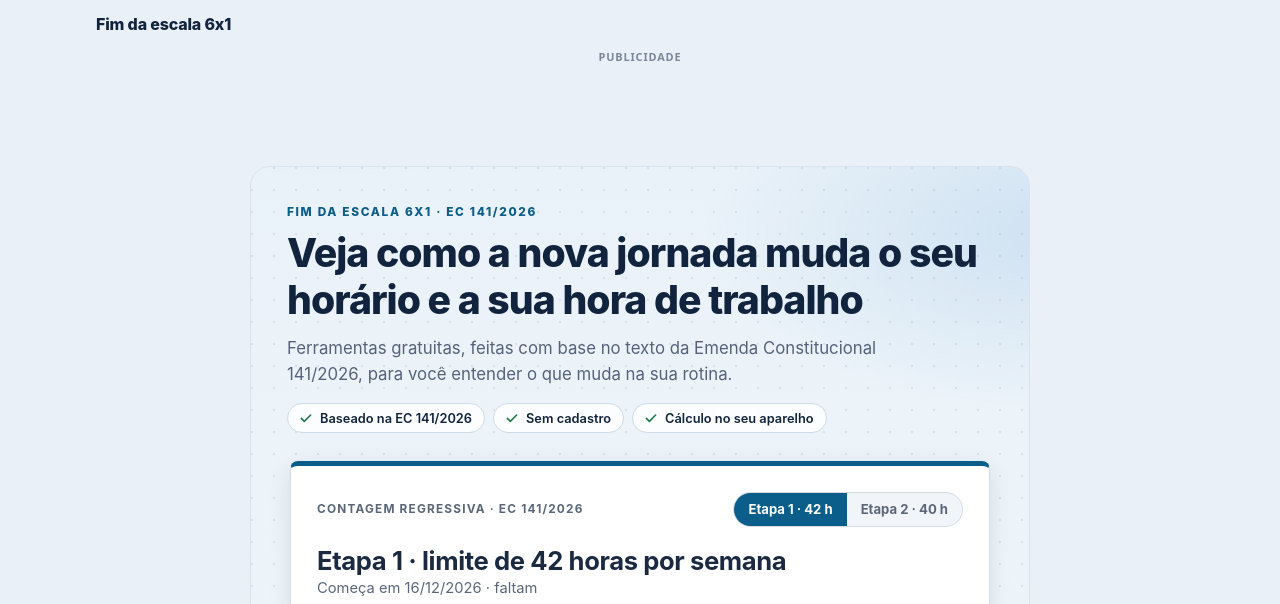
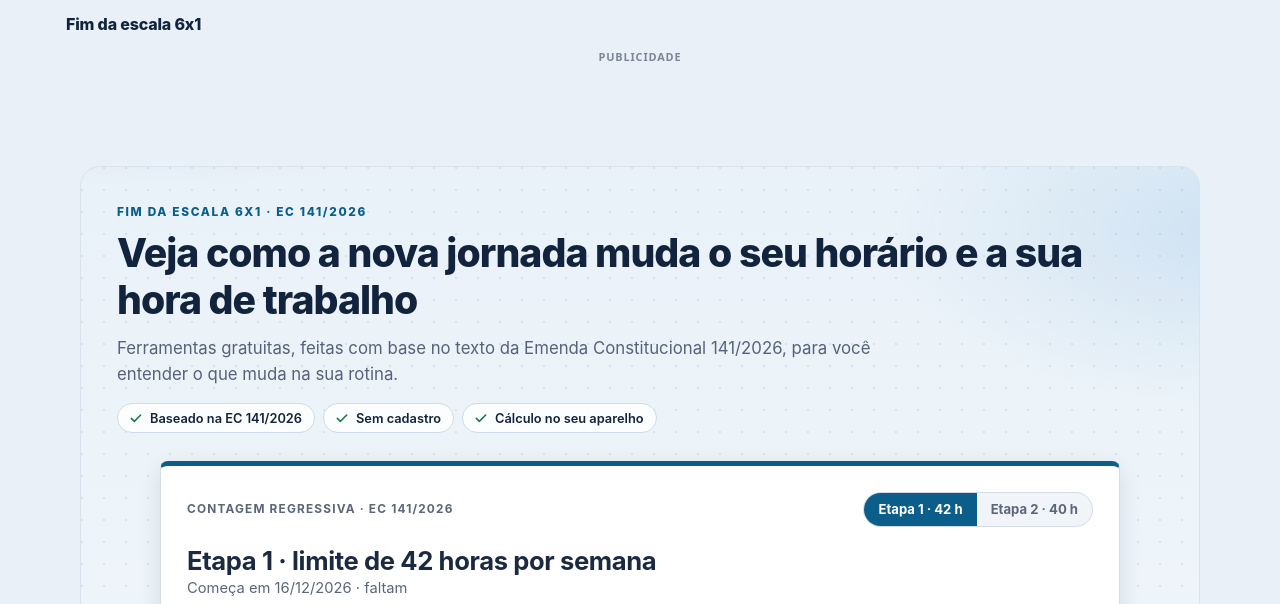
Before and after one commit to gthallys-droid/fim-da-escala-6x1, a plain HTML site: page index.html in a window 1280 px wide. Shown: the top 604 px of the page. Drawn offline with Linux system fonts and the light colour scheme.

Commit message:
Add files via upload

```diff
--- a/index.html
+++ b/index.html
@@ -4,7 +4,6 @@
 <meta charset="utf-8">
 <meta name="viewport" content="width=device-width, initial-scale=1">
 <title>Fim da escala 6x1: calculadoras e simulador | EC 141/2026</title>
-<meta name="google-site-verification" content="google959384c1702daa01" />
 <meta name="description" content="Calculadoras gratuitas sobre o fim da escala 6x1 (EC 141/2026): contagem regressiva, valor da hora e simulador de horário.">
 <!-- Google AdSense -->
 <script async src="https://pagead2.googlesyndication.com/pagead/js/adsbygoogle.js?client=ca-pub-6577857913707933" crossorigin="anonymous"></script>
@@ -30,14 +29,6 @@ footer{max-width:820px;margin:8px auto 0;padding:20px 16px 36px;text-align:cente
 footer nav{display:flex;flex-wrap:wrap;justify-content:center;gap:6px 18px;margin-bottom:10px}
 footer a{color:#0b5d8a;font-weight:600;text-decoration:none;padding:6px 2px}
 footer a:hover{text-decoration:underline}
-</style>
-<style>
-/* Desktop: aproveita melhor a largura da tela (celular não muda) */
-@media(min-width:1000px){
-.wrap,.site-h,footer{max-width:1120px}
-.wrap{padding-left:24px;padding-right:24px}
-#fim6,#cdw,#c6x1,#c5x2,.adslot{max-width:1072px}
-}
 </style>
 </head>
 <body>
@@ -93,6 +84,15 @@ footer a:hover{text-decoration:underline}
 #fim6 #cdw .seg button{position:relative;display:block;flex:0 1 auto;min-width:0;height:auto;margin:0;line-height:1.25;white-space:nowrap;text-shadow:none;text-indent:0;letter-spacing:0;padding:8px 14px;text-align:center}
 #fim6 #cdw .seg button::before,#fim6 #cdw .seg button::after{content:none!important;display:none!important}
 @media(max-width:400px){#fim6 #cdw .seg button{padding:8px 10px;font-size:.78rem}}
+/* ===== Desktop: aproveitar melhor a largura (celular não muda) ===== */
+@media(min-width:900px){
+.wrap,.site-h,footer{max-width:1180px}
+#fim6{max-width:1120px}
+#fim6 #cdw,#fim6 #c6x1,#fim6 #c5x2{max-width:960px}
+#fim6 .hs{max-width:72ch}
+.adslot{max-width:1120px}
+.pg{max-width:860px;margin-left:auto;margin-right:auto}
+}
 /* ===== Anúncios ===== */
 .adslot{width:100%;max-width:780px;margin:0 auto;min-height:100px;text-align:center;overflow:hidden}
 .adslot::before{content:"Publicidade";display:block;font:600 .68rem/1.6 system-ui,sans-serif;letter-spacing:.08em;text-transform:uppercase;color:#7b8798}
```
